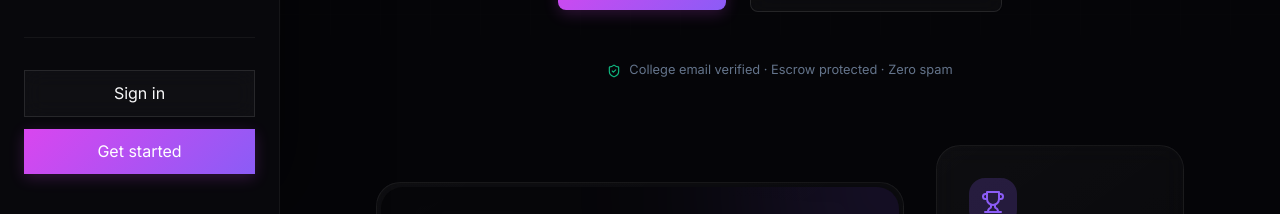
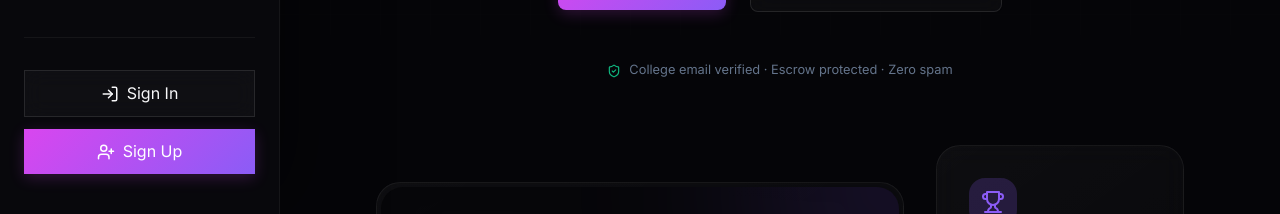
Before and after one commit to Shivam34534/SkillSphere, a React (Vite) app in the folder client/: page / in a window 1280 px wide. Shown: the part 586-800 px from the top of the page. Built offline with nearby package versions, Linux system fonts and the light colour scheme; no server answers.

Commit message:
page changes

```diff
--- a/client/src/App.jsx
+++ b/client/src/App.jsx
@@ -21,7 +21,7 @@ const ResetPassword = lazy(() => import('./pages/ResetPassword'));
 import { useDispatch, useSelector } from 'react-redux';
 import { logout } from './store/slices/authSlice';
 import { useNavigate } from 'react-router-dom';
-import { Wallet as WalletIcon, Sparkles, Briefcase, Zap, Trophy, UserCheck, Home as HomeIcon, Layout, Info, Users, X, Shield, Menu, Bell } from 'lucide-react';
+import { Wallet as WalletIcon, Sparkles, Briefcase, Zap, Trophy, UserCheck, Home as HomeIcon, Layout, Info, Users, X, Shield, Menu, Bell, LogIn, UserPlus } from 'lucide-react';
 import { SocketProvider } from './context/SocketContext';
 import NotificationBell from './components/NotificationBell';
 
@@ -125,8 +125,12 @@ function Navigation() {
               </>
             ) : (
               <div className="flex flex-col gap-3">
-                <Link to="/login" className="btn-secondary text-center py-3">Sign in</Link>
-                <Link to="/signup" className="btn-primary text-center py-3">Get started</Link>
+                <Link to="/login" className="btn-secondary text-center py-3 flex items-center justify-center gap-2" onClick={closeMenu}>
+                  <LogIn size={18} /> Sign In
+                </Link>
+                <Link to="/signup" className="btn-primary text-center py-3 flex items-center justify-center gap-2" onClick={closeMenu}>
+                  <UserPlus size={18} /> Sign Up
+                </Link>
               </div>
             )}
           </div>
```
